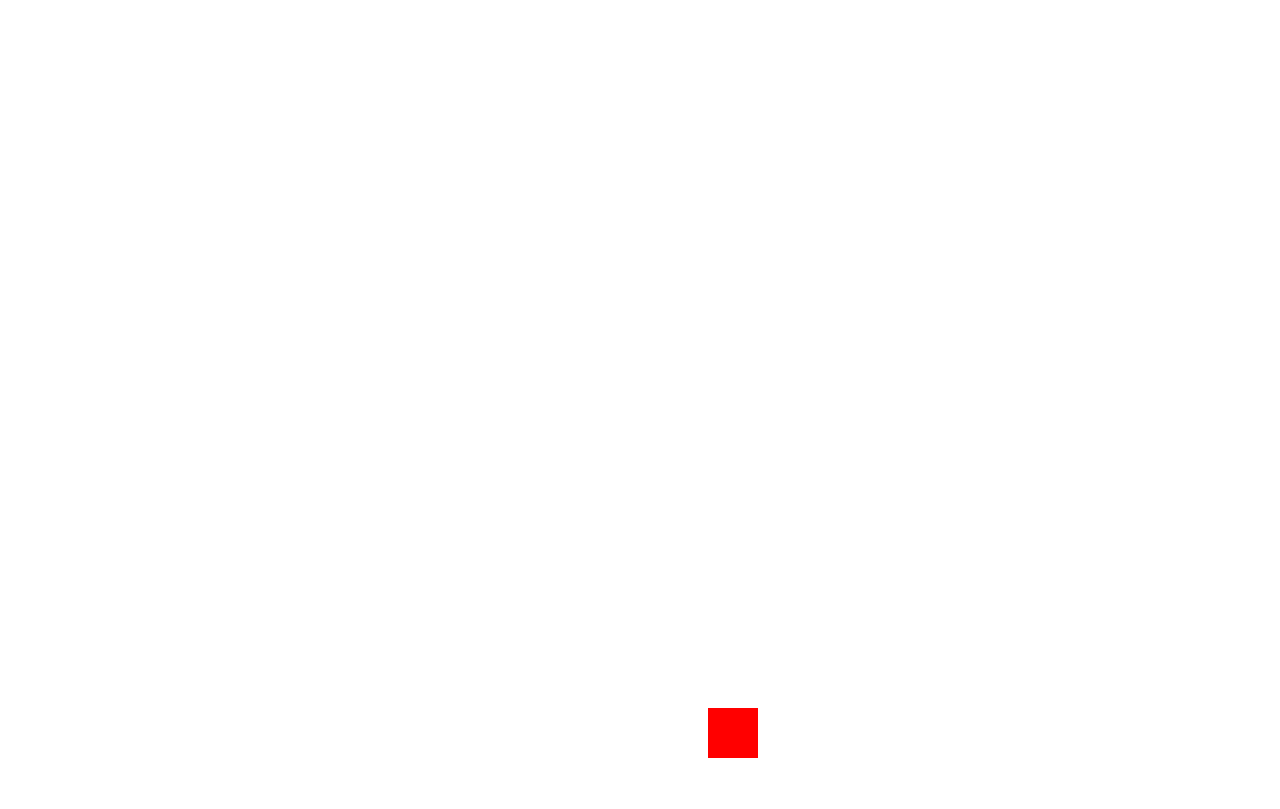
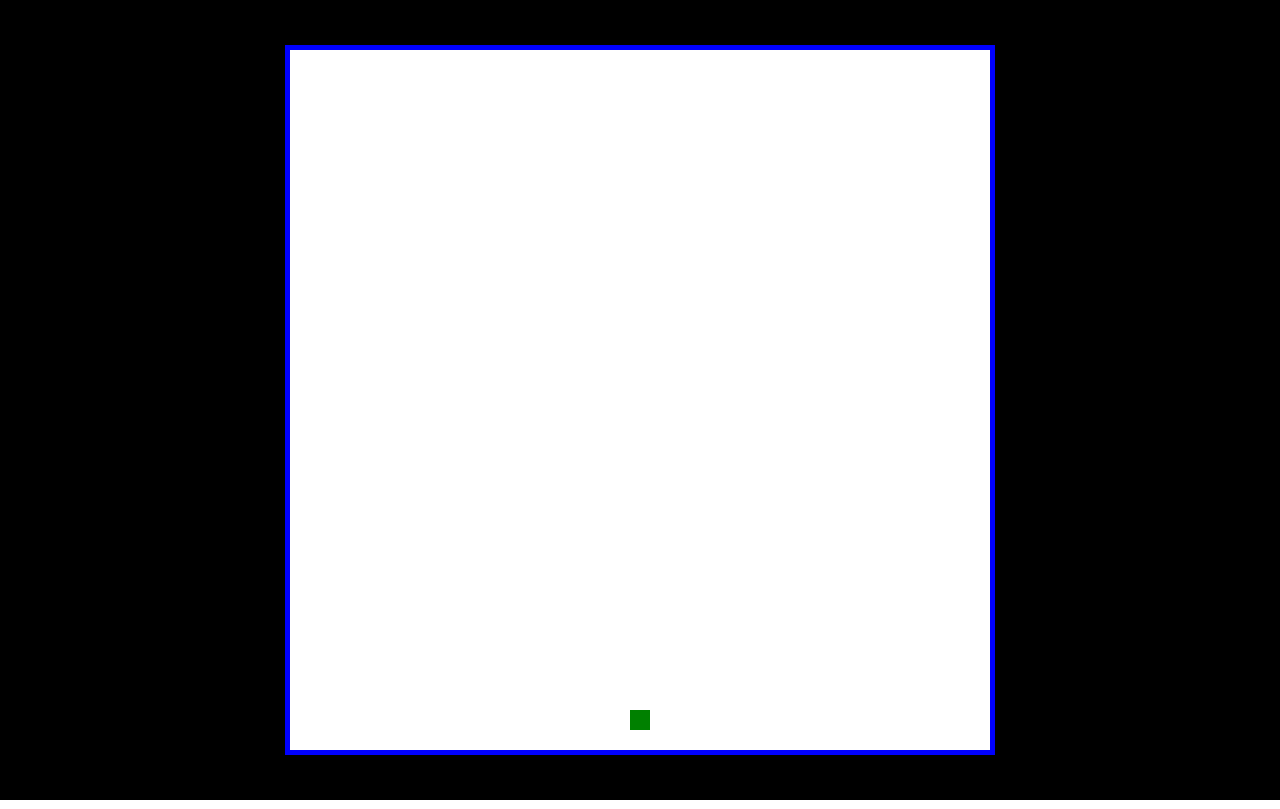
Before and after one commit to alexlolas/Crossroads-Project, a website built with webpack: page index.html in a window 1280 px wide. Built offline with nearby package versions, Linux system fonts and the light colour scheme.

Commit message:
Added Canvas layers and centered player

```diff
--- a/index.html
+++ b/index.html
@@ -7,8 +7,10 @@
   <link rel="stylesheet" href="./dist/main.css">
 </head>
 <body>
-  <canvas id="canvas1"></canvas>
-  <canvas id="canvas2"></canvas>
+  <canvas id="canvas1" ></canvas>
+  <div class="wrap" >
+    <canvas id="canvas2" width="700" height="700"> </canvas>
+  </div>
   <script src="./dist/main.js"> </script>
   <div id="main"></div>
   <title>Crossroads</title>
--- a/src/index.js
+++ b/src/index.js
@@ -2,30 +2,31 @@ import Player from "./player.js"
 // import BoardView from "./board_view.js"
 //webpack --watch --mode=development
 // make sure this works and then try to condense code after
-// document.addEventListener("DOMContentLoaded", () => {
+document.addEventListener("DOMContentLoaded", () => {
 
+const canvas1 = document.getElementById("canvas1");
+  const ctx = canvas1.getContext('2d');
+  //  const newBoard = new BoardView(canvas, ctx)
+  const canvas2 = document.getElementById("canvas2");
+  const ctx2 = canvas2.getContext('2d');
+  const newPlayer = new Player(canvas2)
+  canvas1.width = window.innerWidth
+  canvas1.height = window.innerHeight
 
-const canvas = document.getElementById("canvas1");
-  const ctx = canvas.getContext('2d');
-  //  const newBoard = new BoardView(canvas, ctx)
+  newPlayer.draw(ctx2)
+// console.log(canvas2)
+  ctx2.fillStyle = 'white'
 
-  const newPlayer = new Player()
-
-  canvas.width = window.innerWidth
-  canvas.height = window.innerHeight
-
-  ctx.fillStyle = 'white'
-  ctx.fillRect(370, 44, 700, 701)
-  newPlayer.draw(ctx)
+  ctx2.fillRect(canvas2.width, canvas2.height, 700, 700 )
 
 
 
   window.addEventListener('resize', function () {
-    canvas.width = window.innerWidth;
-    canvas.height = window.innerHeight;
-    ctx.fillStyle = 'white'
-    ctx.fillRect(370, 44, 700, 701)
-    newPlayer.draw(ctx)
+    canvas1.width = window.innerWidth
+    canvas1.height = window.innerHeight
+    ctx2.fillStyle = 'white'
+    ctx2.fillRect(canvas2.width, canvas2.height, 700, 700)
+    newPlayer.draw(ctx2)
   })
 
 
@@ -33,8 +34,9 @@ const canvas = document.getElementById("canvas1");
 
 document.addEventListener('keydown', (e) => {
   let dir = newPlayer.moves[e.key]
-  newPlayer.pos[0] += dir[0]
-  newPlayer.pos[1] += dir[1]
+  console.log(dir)
+  newPlayer.x += dir[0]
+  newPlayer.y += dir[1]
 })
 
 // document.addEventListener('keyup', (e) => {
@@ -44,14 +46,14 @@ document.addEventListener('keydown', (e) => {
 // })
 
 function clearOld () {
-  ctx.clearRect(0, 0, canvas.width, canvas.height)
-  ctx.fillStyle = 'white'
-  ctx.fillRect((canvas.width - 700)/2, (canvas.height - 701) / 2, 700, 701)
-  newPlayer.draw(ctx, 'red')
+  ctx2.clearRect(0, 0, canvas2.width, canvas2.height)
+  ctx2.fillStyle = 'white'
+  ctx2.fillRect(canvas2.width, canvas2.height, 700, 700)
+  newPlayer.draw(ctx2)
   requestAnimationFrame(clearOld)
 }
 clearOld()
 
 
 
-// })
+})
--- a/src/index.scss
+++ b/src/index.scss
@@ -1,4 +1,4 @@
-#game-canvas {
+#canvas1 {
   background-color: black;
   position: absolute;
   width: 100%;
@@ -6,3 +6,21 @@
   top: 0;
   left: 0
 }
+
+.wrap {
+  border: 5px solid blue;
+  // background-color: white;
+  top: 50%;
+  left: 50%;
+  position: absolute;
+  width: 700px;
+  height: 700px;
+  transform: translate(-50%, -50%);
+}
+
+#canvas2 {
+  background-color: white;
+  position: absolute;
+  top: 0;
+  left: 0;
+}
--- a/src/player.js
+++ b/src/player.js
@@ -1,20 +1,18 @@
 
 
 const DEFAULTS = {
-    color: "red",
-    width: 50,
-    height: 50,
-    pos: [700, 700],
-    vel: [0, 0]
+    color: "green",
+    width: 20,
+    height: 20,
   }
 export default class Player {
 
-  constructor() {
+  constructor(canvas2) {
     this.color = DEFAULTS.color;
     this.width = DEFAULTS.width;
     this.height = DEFAULTS.height;
-    this.pos = DEFAULTS.pos;
-    this.vel = DEFAULTS.vel
+    this.x = (canvas2.width - this.width) / 2
+    this.y = (canvas2.height - this.height) - 20
      this.moves = {
         w: [0, -80],
         a: [-80, 0],
@@ -24,9 +22,9 @@ export default class Player {
       };
   }
 
-  draw(ctx) {
-    ctx.fillStyle = this.color
-    ctx.fillRect(this.pos[0],this.pos[1], this.width, this.height)
+  draw(ctx2) {
+    ctx2.fillStyle = this.color
+    ctx2.fillRect(this.x, this.y, this.width, this.height)
     }
 
 
```
Also changed, not shown: dist/main.css, dist/main.js.
